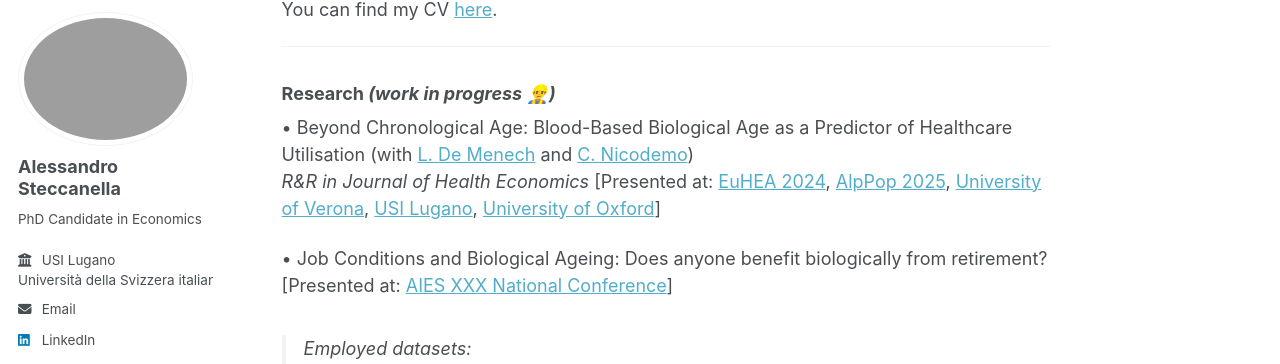
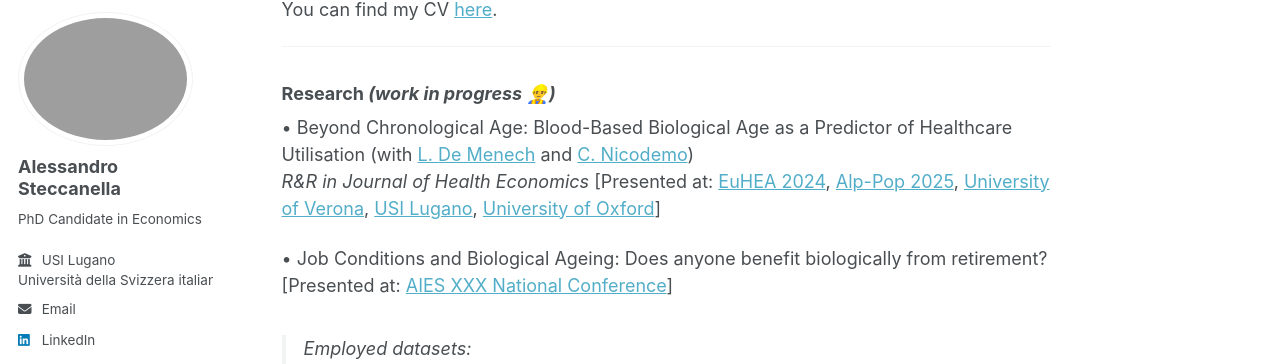
Before and after one commit to AlessandroSteccanella/alessandrosteccanella.github.io, a Jekyll site: the page built from _pages/about.md, in a window 1280 px wide and 900 px high, scrolled down 343 px. Shown: the part 89-453 px from the top of the window. Built offline with Jekyll 4.4.1, drawn with Linux system fonts in a browser that asks for light colours; emoji names are drawn with the system emoji font; a script bundle is joined from its source files by our own code; library files that are not in the unit come from our copies.

Commit message:
Update about.md

```diff
--- a/_pages/about.md
+++ b/_pages/about.md
@@ -21,7 +21,7 @@ You can find my CV [here](/files/cv.pdf).
 
 
 • Beyond Chronological Age: Blood-Based Biological Age as a Predictor of Healthcare Utilisation (with [L. De Menech](https://www.linkedin.com/in/lorenzo-de-menech-87a9011b8/) and [C. Nicodemo](https://www.catianicodemo.com/))<br>
-*R&R in Journal of Health Economics* [Presented at: [EuHEA 2024](https://euhea.eu/welcome_conference_2024.html), [AlpPop 2025](https://dondena.unibocconi.eu/news-events/alp-pop-2025), [University of Verona](https://www.dse.univr.it/?ent=ciclosem&idC=136&lang=en), [USI Lugano](https://idep.usi.ch/seminars), [University of Oxford](https://www.phc.ox.ac.uk/events)]
+*R&R in Journal of Health Economics* [Presented at: [EuHEA 2024](https://euhea.eu/welcome_conference_2024.html), [Alp-Pop 2025](https://dondena.unibocconi.eu/news-events/alp-pop-2025), [University of Verona](https://www.dse.univr.it/?ent=ciclosem&idC=136&lang=en), [USI Lugano](https://idep.usi.ch/seminars), [University of Oxford](https://www.phc.ox.ac.uk/events)]
 
 • Job Conditions and Biological Ageing: Does anyone benefit biologically from retirement?<br>
 [Presented at: [AIES XXX National Conference](https://www.aiesweb.it/xxx-national-conference/)]
```
